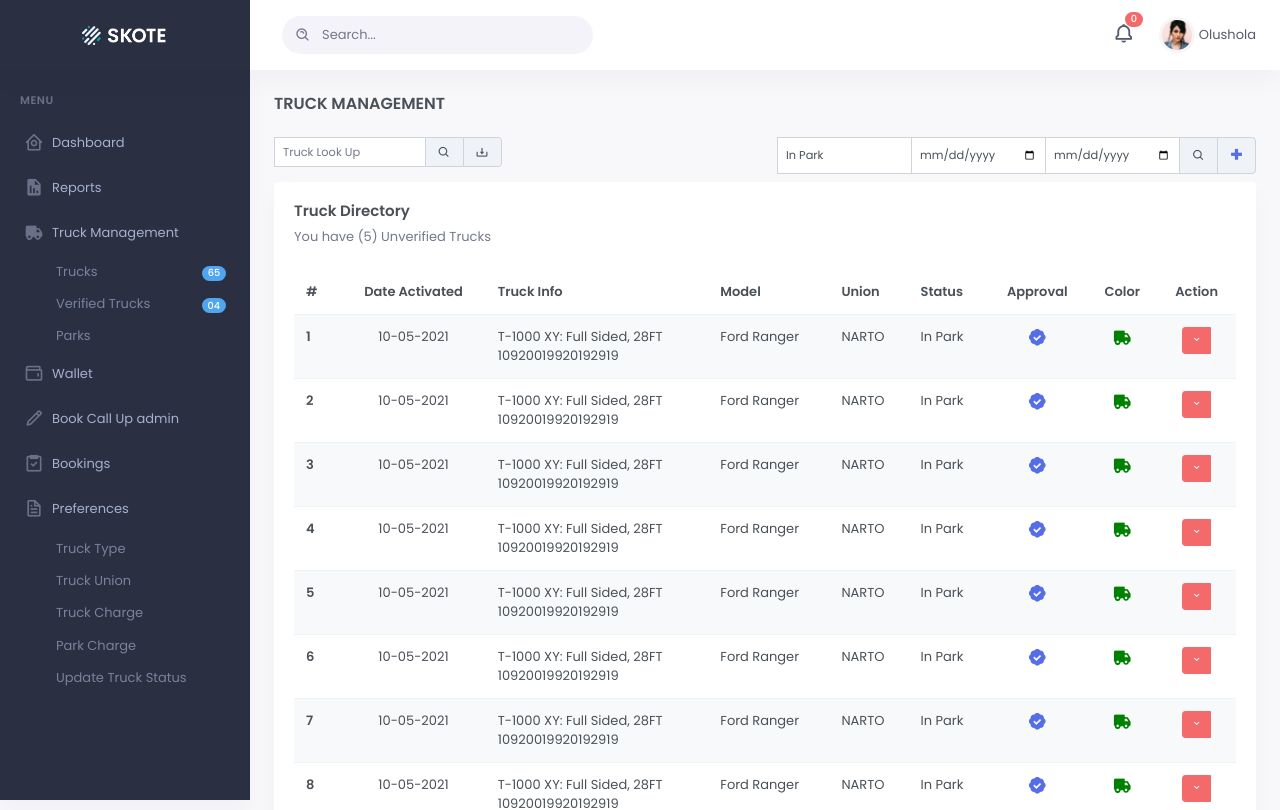
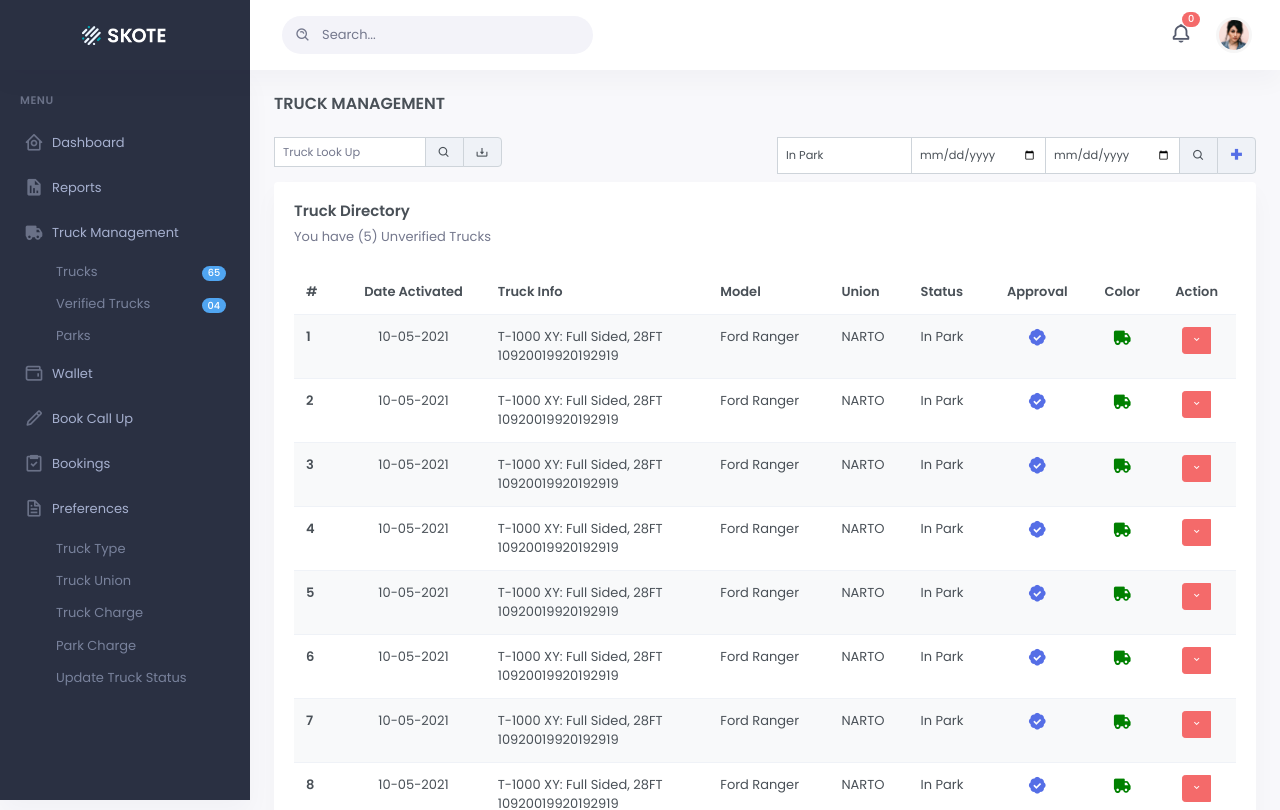
Before and after one commit to oolushola/call-up-ui, a Vue app: page /verified-trucks in a window 1280 px wide. Shown: the top 810 px of the page. Built offline with nearby package versions, Linux system fonts and the light colour scheme; sample sign-in values are in the browser's storage.

Commit message:
fix menu structure

```diff
--- a/src/components/Layouts/DesignLayout.vue
+++ b/src/components/Layouts/DesignLayout.vue
@@ -135,17 +135,17 @@
 
                         <div class="dropdown d-inline-block">
                             <button type="button" class="btn header-item waves-effect" id="page-header-user-dropdown"
-                            data-bs-toggle="dropdown" aria-haspopup="true" aria-expanded="false">
+                            data-bs-toggle="dropdown" @click="showAdditionalOptions">
                                 <img class="rounded-circle header-profile-user" src="../../assets/images/users/avatar-1.jpg"
                                     alt="Header Avatar">
-                                <span class="d-none d-xl-inline-block ms-1" key="t-henry">Olushola</span>
+                                <span class="d-none d-xl-inline-block ms-1" key="t-henry">{{ $store.state.user.name}}</span>
                                 <i class="mdi mdi-chevron-down d-none d-xl-inline-block"></i>
                             </button>
                             <div class="dropdown-menu dropdown-menu-end">
                                 <!-- item-->
                                 <a class="dropdown-item" href="#"><i class="bx bx-user font-size-16 align-middle me-1"></i> <span key="t-profile">Profile</span></a>
                                 <a class="dropdown-item" href="#"><i class="bx bx-wallet font-size-16 align-middle me-1"></i> <span key="t-my-wallet">My Wallet</span></a>
-                                <a class="dropdown-item d-block" href="#"><span class="badge bg-success float-end">11</span><i class="bx bx-wrench font-size-16 align-middle me-1"></i> <span key="t-settings">Settings</span></a>
+                                <a class="dropdown-item d-block" href="#"><span class="badge bg-success float-end">0</span><i class="bx bx-wrench font-size-16 align-middle me-1"></i> <span key="t-settings">Settings</span></a>
                                 <div class="dropdown-divider"></div>
                                 <a class="dropdown-item text-danger" href="#" @click="logout"><i class="bx bx-power-off font-size-16 align-middle me-1 text-danger"></i> <span key="t-logout">Logout</span></a>
                             </div>
@@ -202,7 +202,7 @@
                             <li>
                               <router-link :to="{name: 'BookCallUp'}" class="waves-effect">
                                 <i class="bx bx-pencil"></i>
-                                <span key="t-authentication">Book Call Up {{ $store.state.user.userType }}</span>
+                                <span key="t-authentication">Book Call Up</span>
                               </router-link>
                             </li>
                             <li>
@@ -274,13 +274,16 @@
 export default {
   data() {
     return {
-      userType: this.$store.state.user.userType
+      userType: this.$store.state.user.userType,
     }
   },
   methods: {
       logout() {
         localStorage.clear()
         this.$router.push('/')
+      },
+      showAdditionalOptions() {
+
       }
   }
 }
--- a/src/main.js
+++ b/src/main.js
@@ -3,11 +3,7 @@ import App from './App.vue'
 import store from './store/store'
 import router from './routes/router'
 
-import './assets/libs/jquery/jquery.min.js'
-import './assets/libs/bootstrap/js/bootstrap.bundle.min.js'
-import './assets/libs/metismenu/metisMenu.min.js'
-import './assets/libs/node-waves/waves.min.js'
-import './assets/js/app.js'
+
 import DesignLayout from './components/Layouts/DesignLayout.vue'
 import AuthWrapper from './components/AuthWrapper.vue'
 import DashboardCta from './components/DashboardCta.vue'
```
